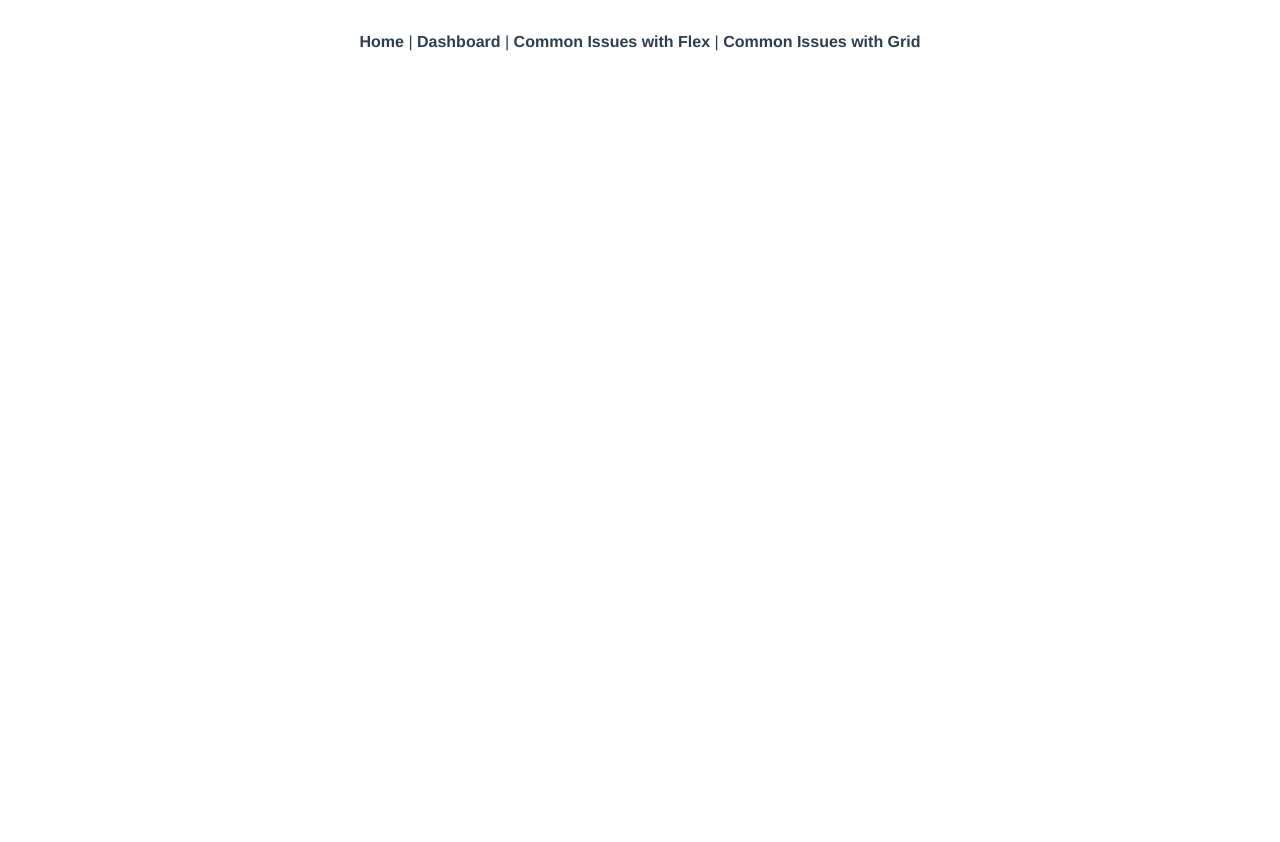
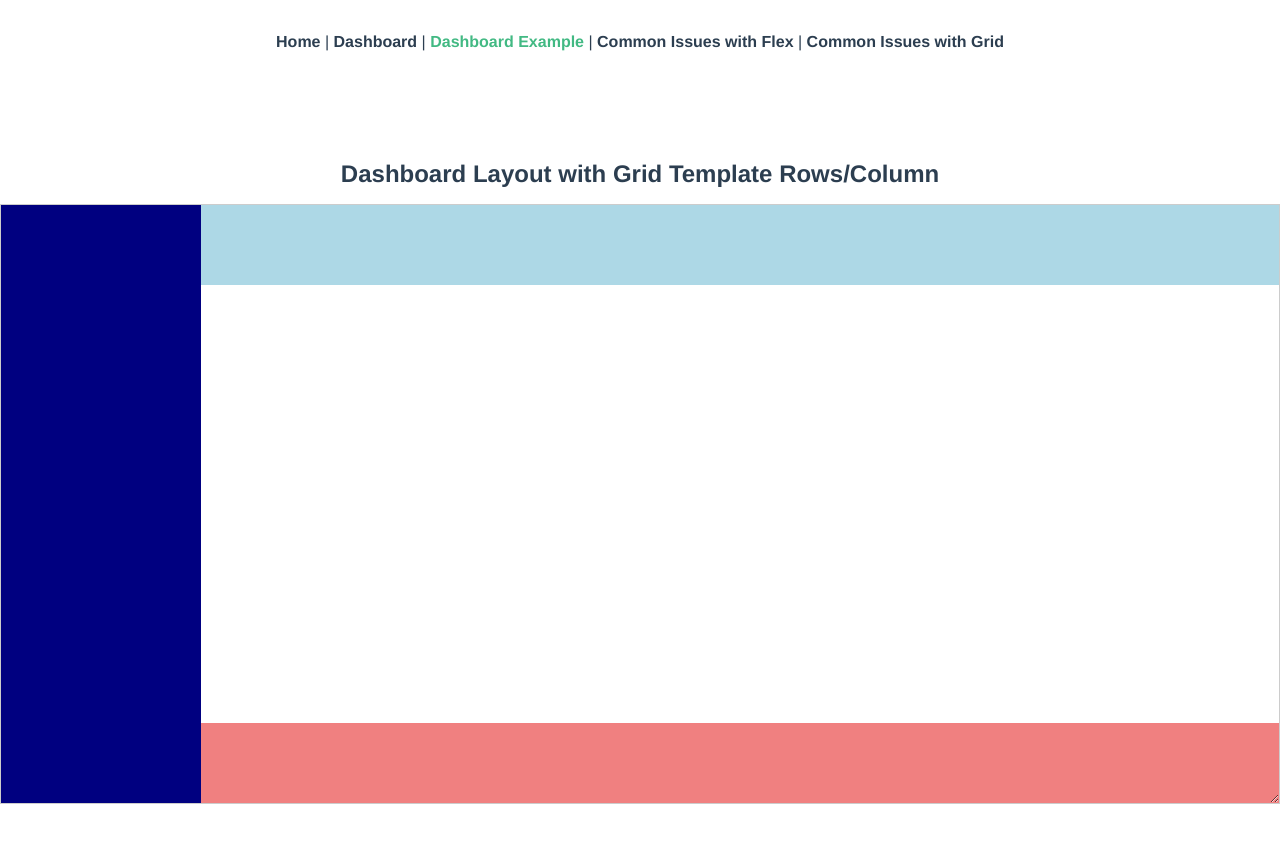
Before and after one commit to doohanas/flex-grid-project, a Vue app: page /dashboard-example in a window 1280 px wide. Shown: the top 842 px of the page. Before the commit the page ends 800 px from the top, so only its background shows below. Built offline with nearby package versions, Linux system fonts and the light colour scheme.

Commit message:
feat: add grid template columns and rows example

```diff
--- a/src/App.vue
+++ b/src/App.vue
@@ -3,10 +3,11 @@
     <nav>
       <router-link to="/">Home</router-link> |
       <router-link to="/dashboard">Dashboard</router-link> |
+      <router-link to="/dashboard-example">Dashboard Example</router-link> |
       <router-link to="/case1">Common Issues with Flex</router-link> |
       <router-link to="/case2">Common Issues with Grid</router-link>
     </nav>
-    <router-view/>
+    <router-view />
   </div>
 </template>
 
--- /dev/null
+++ b/src/components/Grid/DashboardOne.vue
@@ -0,0 +1,50 @@
+<template>
+  <div class="dashboard resizable">
+    <aside class="dashboard__sidebar"></aside>
+    <header class="dashboard__header"></header>
+    <main class="dashboard__content"></main>
+    <footer class="dashboard__footer"></footer>
+  </div>
+</template>
+
+<script>
+export default {};
+</script>
+
+<style scoped>
+.dashboard {
+  width: 100%;
+  min-height: 600px;
+  display: grid;
+  grid-template-columns: auto 1fr;
+  grid-template-rows: auto 1fr auto;
+  border: 1px solid #ccc;
+}
+
+.dashboard__sidebar {
+  background: navy;
+  min-width: 200px;
+  grid-column: 1;
+  grid-row: 1 / 4;
+}
+
+.dashboard__header {
+  background: lightblue;
+  min-height: 80px;
+  /* grid-column: 2;
+  grid-row: 1 / 2; */
+}
+
+.dashboard__content {
+  background: white;
+  /* grid-column: 2;
+  grid-row: 2 / 3; */
+}
+
+.dashboard__footer {
+  background: lightcoral;
+  min-height: 80px;
+  /* grid-column: 2;
+  grid-row: 3 / 4; */
+}
+</style>
--- a/src/router/index.js
+++ b/src/router/index.js
@@ -16,6 +16,11 @@ const routes = [
     component: () => import('../layouts/MainPage.vue'),
   },
   {
+    path: '/dashboard-example',
+    name: 'dashboard example',
+    component: () => import('../views/DashboardExample.vue'),
+  },
+  {
     path: '/case1',
     name: 'case-one',
     component: () => import('../views/CaseOne.vue'),
--- /dev/null
+++ b/src/views/DashboardExample.vue
@@ -0,0 +1,49 @@
+<template>
+  <div class="container">
+    <section class="section__wrapper">
+      <h2>Dashboard Layout with Grid Template Rows/Column</h2>
+      <div class="section__container">
+        <DashboardOne />
+      </div>
+    </section>
+  </div>
+</template>
+
+<script>
+import DashboardOne from '../components/Grid/DashboardOne.vue';
+
+export default {
+  components: {
+    DashboardOne,
+  },
+};
+</script>
+
+<style lang="css" scoped>
+.container {
+  margin: 0 auto;
+  max-width: 1280px;
+  width: 100%;
+}
+
+.container h1 {
+  font-size: 2.5rem;
+  font-weight: bold;
+  margin-bottom: 2rem;
+}
+
+.section__wrapper {
+  margin: 72px 0;
+}
+
+.section__wrapper h2 {
+  font-size: 1.5rem;
+  font-weight: bold;
+  margin-bottom: 12px;
+}
+
+.section__container {
+  display: grid;
+  place-items: center;
+}
+</style>
```
